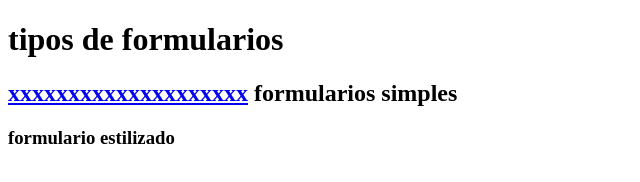
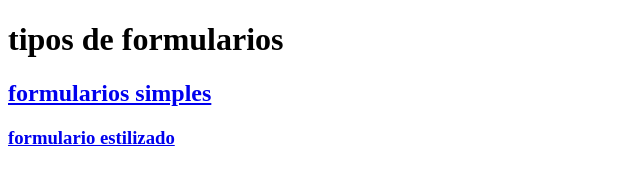
Before and after one commit to bigodeperfeito/formularios, a plain HTML site: page index.html in a window 1280 px wide. Shown: the whole page, without its empty margins (0-640 px from the left). Drawn offline with Linux system fonts and the light colour scheme.

Commit message:
uyt665wsu

```diff
--- a/index.html
+++ b/index.html
@@ -9,8 +9,8 @@
 </head>
 <body>
     <h1>tipos de formularios</h1>
-    <h2> <a href="formsimples.html">xxxxxxxxxxxxxxxxxxxx</a>  formularios simples</h2>
-    <h3>formulario estilizado</h3>
+    <h2> <a href="formsimples.html">formularios simples</a>  </h2>
+    <h3> <a href="formestilizado.html"> formulario estilizado</a> </h3>
 
 
 </body>
```
